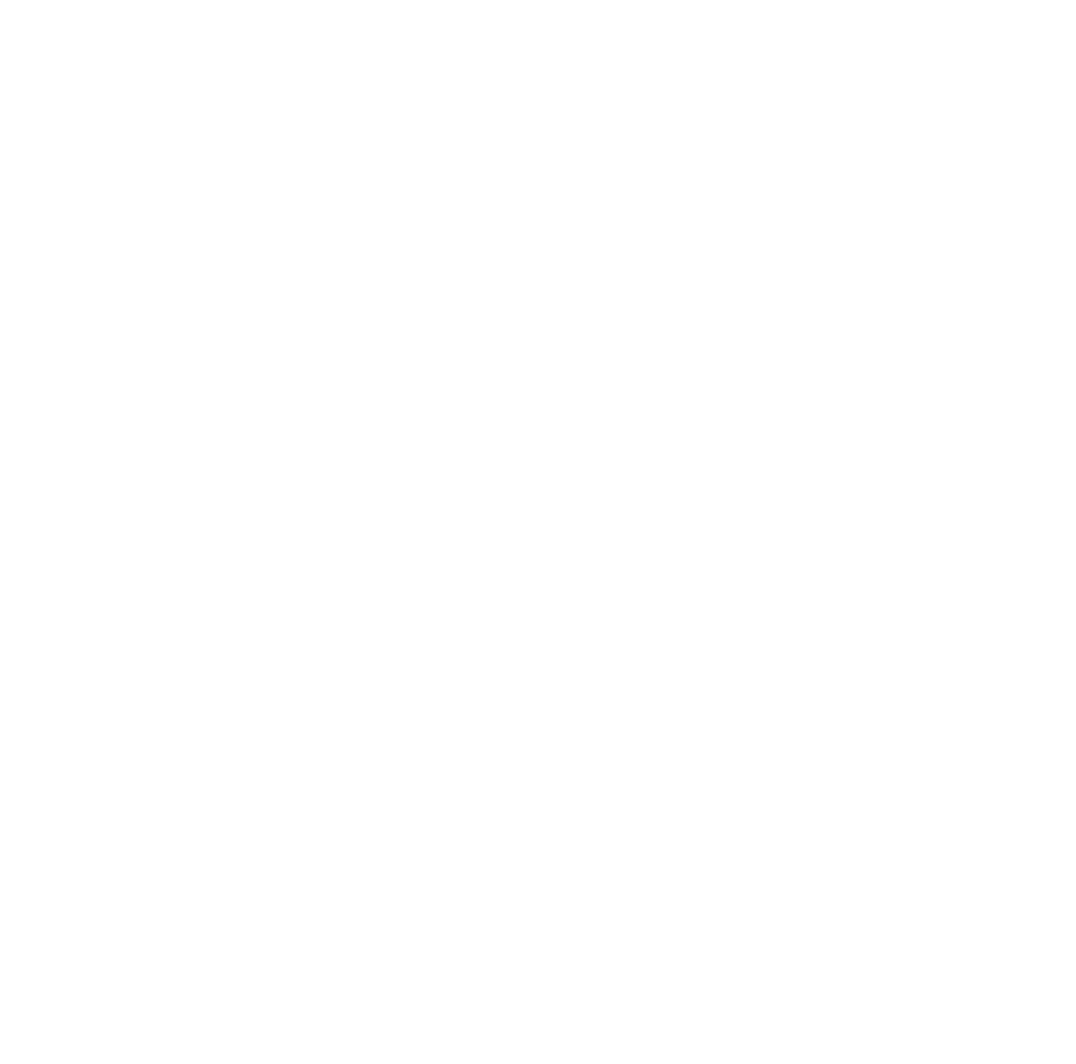
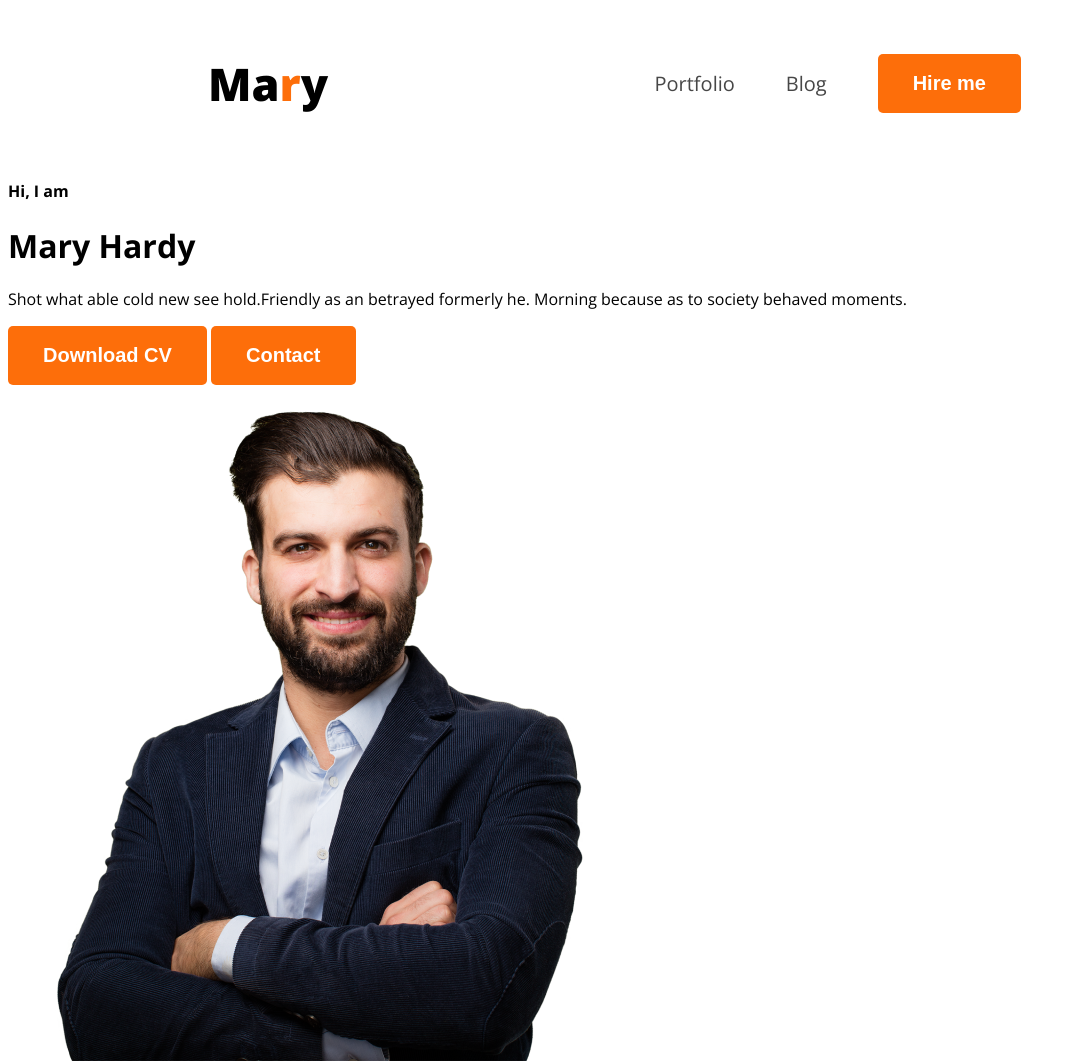
Before and after one commit to Tahmid201/tahmids-portfolio, a plain HTML site: page index.html in a window 1280 px wide. Shown: the whole page, without its empty margins (0-1076 px from the left). Before the commit the page ends 800 px from the top, so only its background shows below. Drawn offline with nearby package versions, Linux system fonts and the light colour scheme.

Commit message:
my first portfolio

```diff
--- a/index.html
+++ b/index.html
@@ -4,8 +4,39 @@
     <meta charset="UTF-8">
     <meta name="viewport" content="width=device-width, initial-scale=1.0">
     <title>Tahmid's Portfolio</title>
+    <link rel="preconnect" href="https://fonts.googleapis.com">
+<link rel="preconnect" href="https://fonts.gstatic.com" crossorigin>
+<link href="https://fonts.googleapis.com/css2?family=Open+Sans:ital,wght@0,300..800;1,300..800&display=swap" rel="stylesheet">
+    <link rel="stylesheet" href="style/portfolio.css">
 </head>
-<body>
+<body class="open-sans-normal">
+    <header>
+        <nav>
+            <h3 class="nav-title">Ma<span class="nav-primary">r</span>y</h3>
+            <ul>
+                <li><a class="dark-2" href="">Portfolio</a></li>
+                <li><a class="dark-2" href="">Blog</a></li>
+                <li><a href=""><button class="btn">Hire me</button></a></li>
+            </ul>
+        </nav>
+        <div class="banner">
+            <div class="banner-content">
+                <h4>Hi, I am</h4>
+                <h1>Mary Hardy</h1>
+                <p class="banner-description">Shot what able cold new see hold.Friendly as an betrayed formerly he. Morning because as to society behaved moments.</p>
+                <button class="btn">Download CV</button>
+                <button class="btn">Contact</button>
+
+            </div>
+            <img src="images/hardy.png" alt="">
+        </div>
+    </header>
+    <main>
+
+    </main>
+    <footer>
+
+    </footer>
 
 </body>
 </html>
--- /dev/null
+++ b/style/portfolio.css
@@ -0,0 +1,45 @@
+nav{
+    display: flex;
+    align-items: center;
+    justify-content: space-between;
+    margin: 0 200px;
+}
+
+.open-sans-normal{
+    font-family: "Open Sans", sans-serif;
+    font-optical-sizing: auto;
+    font-style:normal;
+    font-variation-settings:
+      "wdth" 100;
+  }
+  .nav-primary{
+    color:#FD6E0A
+  }
+  .nav-title{
+    font-weight: 800;
+    font-size: 45px;
+  }
+  nav ul li{
+    list-style: none;
+    margin-right: 51px;
+  }
+  nav li a{
+    text-decoration: none;
+    font-size: 20px;
+  }
+  .dark-2{
+    color:#474747
+  }
+  nav ul{
+    display: flex;
+    align-items: center;
+  }
+  .btn{
+    background-color: #FD6E0A;
+    font-weight: bold;
+    font-size: 20px;
+    color:white;
+    padding: 18px 35px;
+    border-radius: 5px;
+    border: none;
+  }
```
